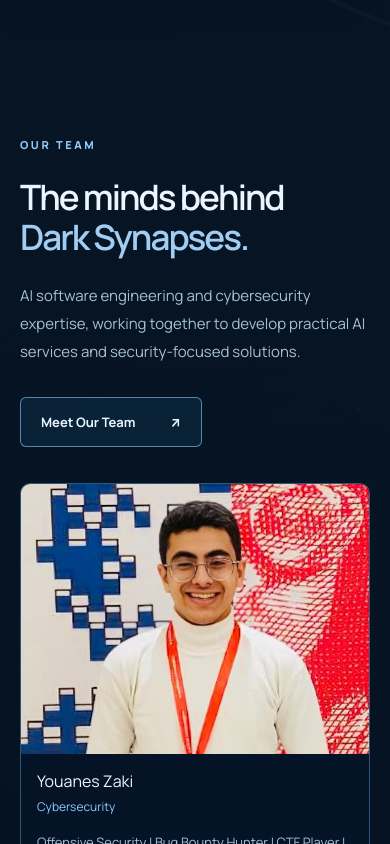
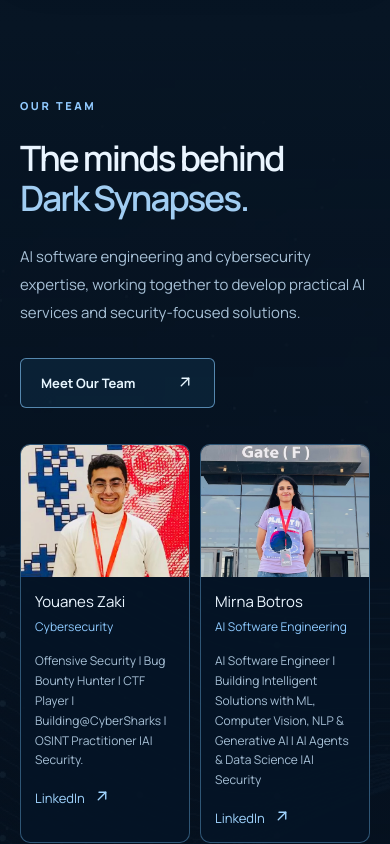
Before and after one commit to Dark-Synapses/our_platform, a React (Vite) app in the folder frontend/: page /about in a window 390 px wide. Shown: the part 1156-2000 px from the top of the page. Built offline with nearby package versions, Linux system fonts and the light colour scheme; no server answers.

Commit message:
fix(ui): standardize SVG icons and improve team responsive layout

```diff
--- a/frontend/src/components/ServiceCard.tsx
+++ b/frontend/src/components/ServiceCard.tsx
@@ -1,3 +1,4 @@
+import { UiIcon } from './UiIcons';
 import { Link } from 'react-router-dom';
 import { services } from '../content/site';
 
@@ -95,7 +96,7 @@
         className="ds-service-link"
         aria-label={`Explore ${service.title}`}
       >
-        Explore service <span aria-hidden="true">↗</span>
+        Explore service <span aria-hidden="true"><UiIcon name="arrow" /></span>
       </Link>
     </article>
   );
--- a/frontend/src/components/ServicesSection.tsx
+++ b/frontend/src/components/ServicesSection.tsx
@@ -1,3 +1,4 @@
+import { UiIcon } from './UiIcons';
 
 import { Link } from 'react-router-dom';
 import { ServiceCard } from './ServiceCard';
@@ -27,7 +28,7 @@
             </p>
 
             <Link to="/services">
-              Explore all expertise ↗
+              Explore all expertise <UiIcon name="arrow" />
             </Link>
           </div>
         </div>
--- a/frontend/src/components/SiteLayout.tsx
+++ b/frontend/src/components/SiteLayout.tsx
@@ -1,3 +1,4 @@
+import { UiIcon } from './UiIcons';
 
 import { useEffect, useState } from 'react';
 import {
@@ -322,7 +323,7 @@
             to="/contact"
             onClick={() => setMenuOpen(false)}
           >
-            Get in Touch ↗
+            Get in Touch <UiIcon name="arrow" />
           </Link>
         </nav>
 
@@ -343,7 +344,7 @@
 
         <Link className="ds-nav-cta" to="/contact">
           Get in Touch
-          <span aria-hidden="true">↗</span>
+          <span aria-hidden="true"><UiIcon name="arrow" /></span>
         </Link>
       </header>
 
@@ -421,7 +422,7 @@
               target="_blank"
               rel="noopener noreferrer"
             >
-              WhatsApp: +20 101 457 9056 ↗
+              WhatsApp: +20 101 457 9056 <UiIcon name="arrow" />
             </a>
           </div>
         </div>
--- /dev/null
+++ b/frontend/src/components/UiIcons.tsx
@@ -0,0 +1,15 @@
+import type { ReactNode } from 'react';
+
+type IconName = 'arrow' | 'engineering' | 'security' | 'innovation' | 'mail';
+
+const paths: Record<IconName, ReactNode> = {
+  arrow: <><path d="M7 17 17 7"/><path d="M8 7h9v9"/></>,
+  engineering: <><rect x="4" y="4" width="16" height="16" rx="3"/><path d="m9 12 2 2 4-4"/><path d="M9 1v3M15 1v3M9 20v3M15 20v3"/></>,
+  security: <><path d="M12 2 20 6v6c0 5-3.5 8-8 10-4.5-2-8-5-8-10V6z"/><path d="m9 12 2 2 4-4"/></>,
+  innovation: <><path d="M9 18h6M10 22h4"/><path d="M8 15c-1.4-1.2-2-2.8-2-4a6 6 0 0 1 12 0c0 1.2-.6 2.8-2 4-.7.7-1 1.3-1 3H9c0-1.7-.3-2.3-1-3Z"/></>,
+  mail: <><rect x="3" y="5" width="18" height="14" rx="2"/><path d="m3 7 9 6 9-6"/></>,
+};
+
+export function UiIcon({ name, size = 18 }: { name: IconName; size?: number }) {
+  return <svg width={size} height={size} viewBox="0 0 24 24" fill="none" stroke="currentColor" strokeWidth="1.8" strokeLinecap="round" strokeLinejoin="round" aria-hidden="true" focusable="false" style={{ display: 'inline-block', flexShrink: 0, verticalAlign: '-0.15em' }}>{paths[name]}</svg>;
+}
--- a/frontend/src/main.tsx
+++ b/frontend/src/main.tsx
@@ -3,7 +3,6 @@
 import { BrowserRouter } from 'react-router-dom';
 import { App } from './app/App';
 import './styles/tokens.css';
-import './styles/global.css';
 import './styles/global.css';
 import './styles/redesign.css';
 import './styles/technical.css';
--- a/frontend/src/pages/AboutPage.tsx
+++ b/frontend/src/pages/AboutPage.tsx
@@ -1,10 +1,11 @@
+import { UiIcon } from '../components/UiIcons';
 import { Link } from 'react-router-dom';
 import '../styles/about-premium.css';
 
 const values = [
-  { number: '01', icon: '◇', title: 'Engineering Excellence', description: 'We prioritize reliable architectures, maintainable systems, and thoughtful technical execution.' },
-  { number: '02', icon: '⬡', title: 'Security First', description: 'Security is considered throughout the design, development, and deployment lifecycle.' },
-  { number: '03', icon: '✧', title: 'Practical Innovation', description: 'We focus on solutions that address real business challenges and create measurable value.' },
+  { number: '01', icon: 'engineering', title: 'Engineering Excellence', description: 'We prioritize reliable architectures, maintainable systems, and thoughtful technical execution.' },
+  { number: '02', icon: 'security', title: 'Security First', description: 'Security is considered throughout the design, development, and deployment lifecycle.' },
+  { number: '03', icon: 'innovation', title: 'Practical Innovation', description: 'We focus on solutions that address real business challenges and create measurable value.' },
 ];
 
 const team = [
@@ -23,7 +24,7 @@
           <div className="ds-about-values">
             {values.map(value => (
               <article className="ds-about-value" key={value.number}>
-                <div className="ds-about-value-top"><span>{value.number}</span><span className="ds-about-value-icon" aria-hidden="true">{value.icon}</span></div>
+                <div className="ds-about-value-top"><span>{value.number}</span><span className="ds-about-value-icon" aria-hidden="true"><UiIcon name={value.icon as 'engineering' | 'security' | 'innovation'} size={27} /></span></div>
                 <h2>{value.title}</h2><p>{value.description}</p>
               </article>
             ))}
@@ -37,7 +38,7 @@
             <p className="ds-about-eyebrow">OUR TEAM</p>
             <h2 id="ds-team-heading">The minds behind <span>Dark Synapses.</span></h2>
             <p>AI software engineering and cybersecurity expertise, working together to develop practical AI services and security-focused solutions.</p>
-            <a className="ds-about-outline-button" href="#team-members">Meet Our Team <span aria-hidden="true">↗</span></a>
+            <a className="ds-about-outline-button" href="#team-members">Meet Our Team <span aria-hidden="true"><UiIcon name="arrow" /></span></a>
           </div>
           <div className="ds-about-team-grid" id="team-members">
             {team.map(person => (
@@ -46,7 +47,7 @@
                 <div className="ds-about-person-body">
                   <h3>{person.name}</h3><p className="ds-about-person-role">{person.role}</p>
                   <p>{person.description}</p>
-                  <a href={person.linkedin} target="_blank" rel="noopener noreferrer">LinkedIn <span aria-hidden="true">↗</span></a>
+                  <a href={person.linkedin} target="_blank" rel="noopener noreferrer">LinkedIn <span aria-hidden="true"><UiIcon name="arrow" /></span></a>
                 </div>
               </article>
             ))}
@@ -112,7 +113,7 @@
           <p className="ds-about-eyebrow">LET'S BUILD TOGETHER</p>
           <h2 id="ds-about-cta-title">Ready to build <span>AI-powered, secure solutions?</span></h2>
           <p>Let's discuss your project, your challenges, and how we can work together.</p>
-          <Link to="/contact" className="ds-about-outline-button">Get in Touch <span aria-hidden="true">↗</span></Link>
+          <Link to="/contact" className="ds-about-outline-button">Get in Touch <span aria-hidden="true"><UiIcon name="arrow" /></span></Link>
         </div>
       </section>
     </main>
--- a/frontend/src/pages/ContactPage.tsx
+++ b/frontend/src/pages/ContactPage.tsx
@@ -1,3 +1,4 @@
+import { UiIcon } from '../components/UiIcons';
 
 export function ContactPage() {
   return (
@@ -34,7 +35,7 @@
             target="_blank"
             rel="noopener noreferrer"
           >
-            <span className="ds-contact-option-icon">↗</span>
+            <span className="ds-contact-option-icon"><UiIcon name="arrow" /></span>
             <span className="ds-contact-option-label">
               DIRECT CONVERSATION
             </span>
@@ -43,14 +44,14 @@
               Start a conversation with our team about
               your ideas and requirements.
             </p>
-            <strong>+20 101 457 9056 ↗</strong>
+            <strong>+20 101 457 9056 <UiIcon name="arrow" /></strong>
           </a>
 
           <a
             className="ds-contact-option"
             href="mailto:darksynapses@darksynapses.site?subject=Project%20Inquiry%20-%20Dark%20Synapses"
           >
-            <span className="ds-contact-option-icon">✉</span>
+            <span className="ds-contact-option-icon"><UiIcon name="mail" /></span>
             <span className="ds-contact-option-label">
               PROJECT INQUIRIES
             </span>
@@ -60,7 +61,7 @@
               or collaboration opportunities.
             </p>
             <strong>
-              darksynapses@darksynapses.site ↗
+              darksynapses@darksynapses.site <UiIcon name="arrow" />
             </strong>
           </a>
         </div>
--- a/frontend/src/pages/HomePage.tsx
+++ b/frontend/src/pages/HomePage.tsx
@@ -1,3 +1,4 @@
+import { UiIcon } from '../components/UiIcons';
 
 import { Link } from 'react-router-dom';
 
@@ -26,11 +27,11 @@
 
             <div className="ds-hero-actions">
               <Link className="ds-button-primary" to="/contact">
-                Discuss Your Project ↗
+                Discuss Your Project <UiIcon name="arrow" />
               </Link>
 
               <Link className="ds-button-secondary" to="/services">
-                Explore Our Services ↗
+                Explore Our Services <UiIcon name="arrow" />
               </Link>
             </div>
 
@@ -109,7 +110,7 @@
               to="/about"
               className="ds-button-secondary"
             >
-              About Our Approach ↗
+              About Our Approach <UiIcon name="arrow" />
             </Link>
           </div>
 
@@ -169,7 +170,7 @@
             to="/contact"
             className="ds-button-primary"
           >
-            Get in Touch ↗
+            Get in Touch <UiIcon name="arrow" />
           </Link>
         </div>
       </section>
--- a/frontend/src/styles/about-premium.css
+++ b/frontend/src/styles/about-premium.css
@@ -67,3 +67,24 @@
 @media(max-width:1050px){.ds-about-collaboration-grid{grid-template-columns:repeat(2,minmax(0,1fr));}}
 @media(max-width:700px){.ds-about-collaboration{padding:72px 0;}.ds-about-collaboration-grid{gap:12px;}.ds-about-collaboration-step{padding:22px 18px;}.ds-about-maintenance{padding-bottom:72px;}.ds-about-maintenance-card{grid-template-columns:1fr;gap:28px;padding:28px 22px;}.ds-about-maintenance-highlight{min-height:180px;}}
 @media(max-width:420px){.ds-about-collaboration-grid{grid-template-columns:1fr;}.ds-about-collaboration-step h3{margin-top:14px;}}
+
+/* UI refinement: stable photo proportions and readable team cards */
+.ds-about-person-image { height:auto; aspect-ratio: 1.28 / 1; }
+.ds-about-person-image img { width:100%; height:100%; object-fit:cover; object-position:center 25%; }
+.ds-about-value-icon { display:inline-flex; align-items:center; justify-content:center; }
+.ds-about-outline-button svg, .ds-about-person a svg { margin-left:6px; }
+@media (max-width:700px) {
+  .ds-about-team-grid { grid-template-columns:repeat(2,minmax(0,1fr)); }
+  .ds-about-person-image { height:auto; aspect-ratio:1.28 / 1; }
+  .ds-about-person-body { padding:14px; }
+  .ds-about-person-body p { overflow-wrap:anywhere; }
+}
+@media (max-width:420px) {
+  .ds-about-team-grid { grid-template-columns:repeat(2,minmax(0,1fr)); gap:10px; }
+  .ds-about-person-image { height:auto; aspect-ratio:1.28 / 1; }
+  .ds-about-person h3 { font-size:15px; }
+  .ds-about-person-body p { font-size:12px; }
+}
+@media (max-width:340px) {
+  .ds-about-team-grid { grid-template-columns:1fr; }
+}
```
